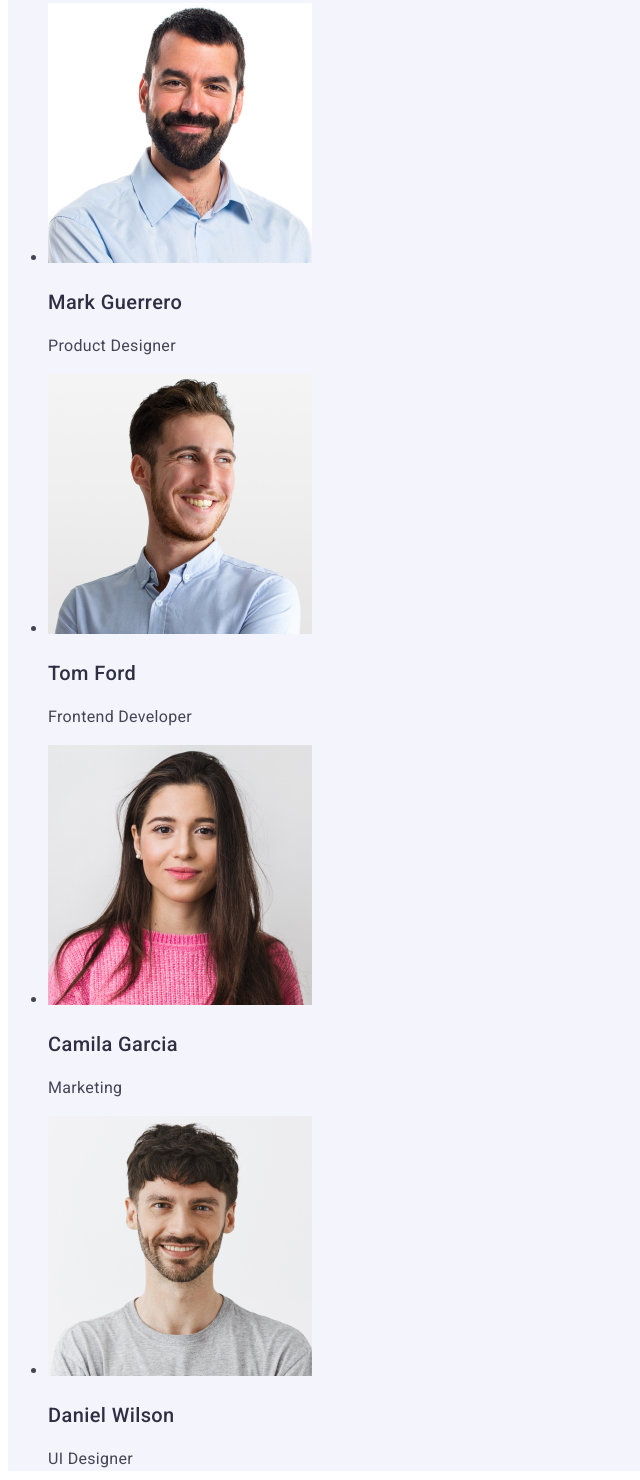
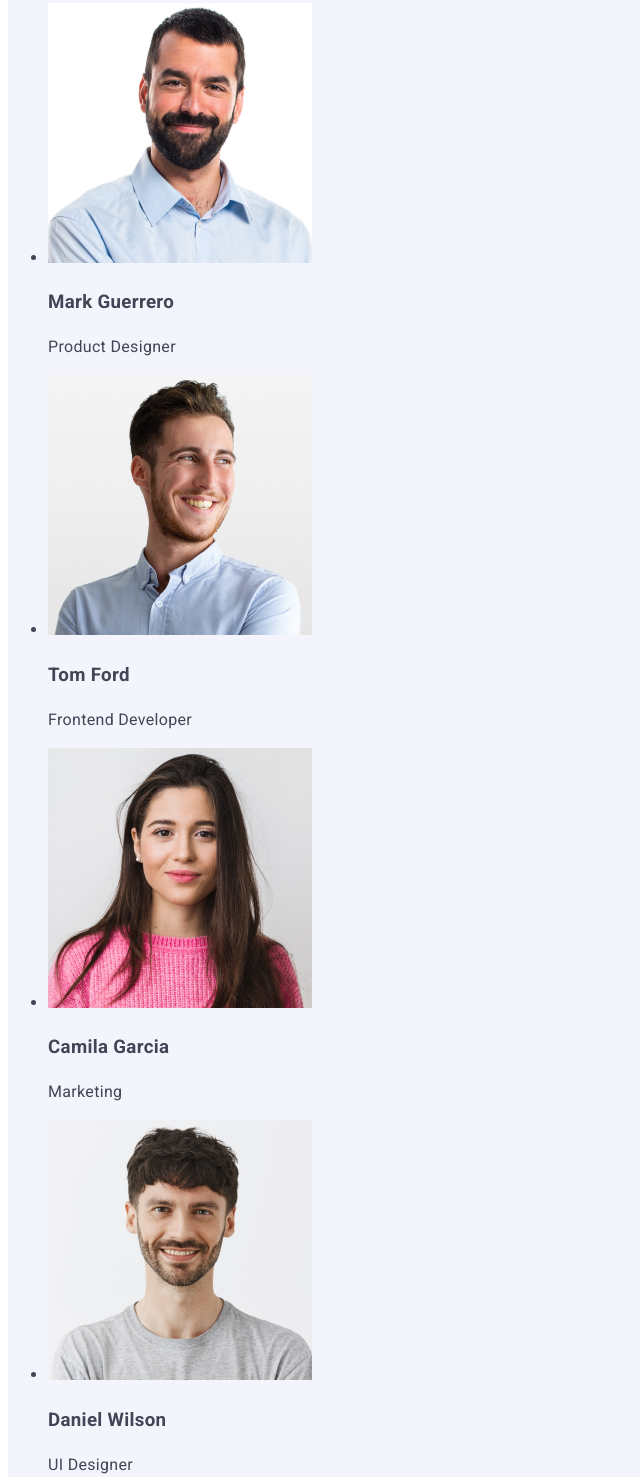
Before and after one commit to madedemo/goit-markup-hw-02, a plain HTML site: page index.html in a window 1280 px wide. Shown: the part 816-2296 px from the top of the page, without its empty margins (0-640 px from the left). Drawn offline with Linux system fonts and the light colour scheme.

Commit message:
Update index.html

```diff
--- a/index.html
+++ b/index.html
@@ -52,8 +52,7 @@
       <!--hero image-->
       <section class="hero-section">
         <h1 class="hero-title">Effective Solutions for Your Business</h1>
-        <button type="button" class="hero-button">Order Service</span>
-        </button>
+        <button type="button" class="hero-button">Order Service</button>
       </section>
 
       <!--section 1-->
@@ -101,7 +100,7 @@
               alt="product designer"
               width="264"
             />
-            <h3 class="team-member">Mark Guerrero</h3>
+            <h3 class="team-name">Mark Guerrero</h3>
             <p class="team-text">Product Designer</p>
           </li>
           <li>
@@ -110,7 +109,7 @@
               alt="frontend veveloper"
               width="264"
             />
-            <h3 class="team-member">Tom Ford</h3>
+            <h3 class="team-name">Tom Ford</h3>
             <p class="team-text">Frontend Developer</p>
           </li>
           <li>
@@ -120,12 +119,12 @@
             marketing"
               width="264"
             />
-            <h3 class="team-member">Camila Garcia</h3>
+            <h3 class="team-name">Camila Garcia</h3>
             <p class="team-text">Marketing</p>
           </li>
           <li>
             <img src="./images/worker4.jpg" alt="ui designer" width="264" />
-            <h3 class="team-member">Daniel Wilson</h3>
+            <h3 class="team-name">Daniel Wilson</h3>
             <p class="team-text">UI Designer</p>
           </li>
         </ul>
```
